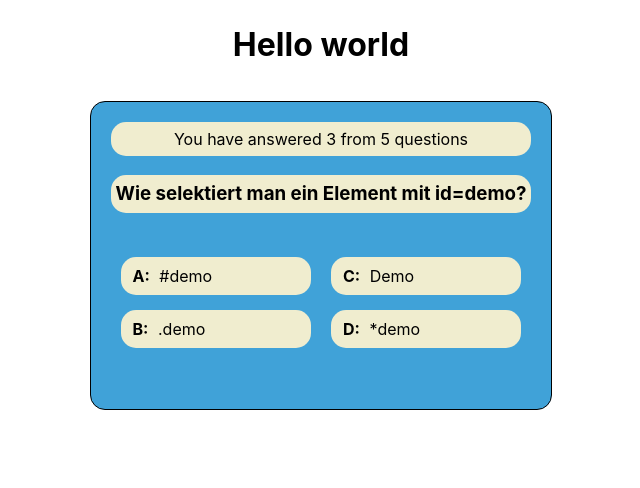
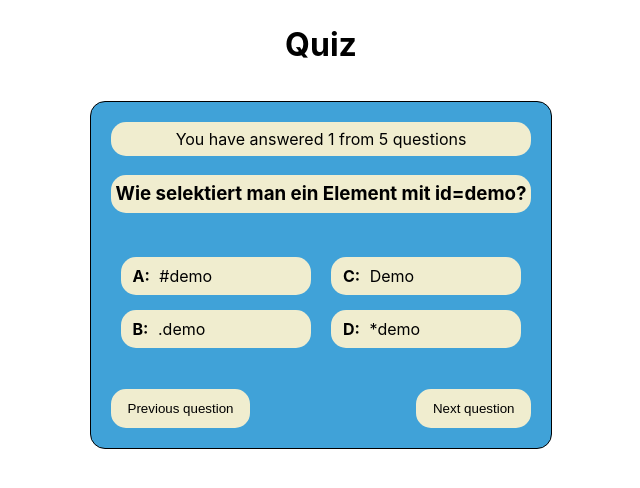
Before and after one commit to Tena99/quiz, a React (Vite) app: page / in a window 1280 px wide. Shown: the top 488 px of the page, without its empty margins (319-959 px from the left). Built offline with nearby package versions, Linux system fonts and the light colour scheme.

Commit message:
Add question switch logic

```diff
--- a/src/App.jsx
+++ b/src/App.jsx
@@ -15,7 +15,7 @@ function App() {
   return (
     <>
       <div className="app">
-        <h1>Hello world</h1>
+        <h1>Quiz</h1>
         {/* <WelcomePage /> */}
         <Questions />
         {/* <Ads />
--- a/src/components/Questions.jsx
+++ b/src/components/Questions.jsx
@@ -1,65 +1,51 @@
-import questions from "../data/page0.json";
 import styles from "./Questions.module.css";
+import { useState } from "react";
+import questions from "../data/questions.json";
 
 export default function Questions() {
-  // let question;
-  // switch (page) {
-  //   case "1":
-  //     question = questions.q1;
-  //     break;
-  //   case "2":
-  //     question = questions.q2;
-  //     break;
-  //   case "3":
-  //     question = questions.q3;
-  //     break;
-  //   case "4":
-  //     question = questions.werbung;
-  //     break;
-  //   case "5":
-  //     question = questions.q4;
-  //     break;
-  //   case "6":
-  //     question = questions.q5;
-  //     break;
-  //   default:
-  //     question = page;
-  // }
+  const [questionIndex, setQuestionIndex] = useState(0);
+  const currentQuestion = questions[questionIndex];
 
-  // const pages = [
-  //   { id: "1", page: questions.q1 },
-  //   { id: "2", page: questions.q2 },
-  //   { id: "3", page: questions.q3 },
-  //   { id: "4", page: questions.q4 },
-  //   { id: "5", page: questions.q5 },
-  // ];
+  function nextQuestion() {
+    if (questions.length - 1 > questionIndex)
+      setQuestionIndex(questionIndex + 1);
+  }
+
+  function prevQuestion() {
+    if (questionIndex > 0) setQuestionIndex(questionIndex - 1);
+  }
 
   return (
     <article className={styles["questions_container"]}>
       <div className={styles["progressBar"]}>
-        <h4>You have answered 3 from 5 questions</h4>
+        <h4>You have answered {questionIndex + 1} from 5 questions</h4>
       </div>
 
-      <h3> {questions.q1.question}</h3>
+      <h3> {currentQuestion.question}</h3>
 
       <div className={styles["answers_container"]}>
         <ul>
           <li>
-            <strong>A:</strong> {questions.q1.a1}
+            <strong>A:</strong> {currentQuestion.a1}
           </li>
           <li>
-            <strong>B:</strong> {questions.q1.a2}
+            <strong>B:</strong> {currentQuestion.a2}
           </li>
         </ul>
 
         <ul>
           <li>
-            <strong>C:</strong> {questions.q1.a3}
+            <strong>C:</strong> {currentQuestion.a3}
           </li>
           <li>
-            <strong>D:</strong> {questions.q1.a4}
+            <strong>D:</strong> {currentQuestion.a4}
           </li>
         </ul>
+      </div>
+
+      <div className={styles["questions_buttons"]}>
+        <button onClick={prevQuestion}>Previous question</button>
+        <button onClick={nextQuestion}>Next question</button>
       </div>
     </article>
   );
--- a/src/components/Questions.module.css
+++ b/src/components/Questions.module.css
@@ -51,4 +51,25 @@
       }
     }
   }
+
+  .questions_buttons {
+    display: flex;
+    justify-content: space-between;
+
+    button {
+      padding: 10px 15px;
+      background-color: #f0edcf;
+      border-radius: 15px;
+      border: 2px solid #f0edcf;
+
+      &:hover {
+        border: 2px solid black;
+      }
+
+      &:active {
+        background-color: #b7b394;
+        border: 2px solid black;
+      }
+    }
+  }
 }
--- a/src/data/page0.json
+++ b/src/data/questions.json
@@ -1,44 +1,42 @@
-{
-  "q1": {
+[
+  {
+    "id": 1,
     "question": "Wie selektiert man ein Element mit id=demo?",
     "a1": "#demo",
     "a2": ".demo",
     "a3": "Demo",
     "a4": "*demo"
   },
-  "q2": {
+  {
+    "id": 2,
     "question": "Wofür steht CSS?",
     "a1": "Computer Style Sheets",
     "a2": "Cascading Style Sheets",
     "a3": "Colored Style Sheets",
-    "a4": "Creative Style Sheets"
+    "a4": "Colored Style Sheets"
   },
-  "q3": {
+  {
+    "id": 3,
     "question": "Welche CSS Syntax ist korrekt?",
     "a1": "{body: color=black;}",
     "a2": "{body; color: black;}",
     "a3": "body {color: black;}",
     "a4": "body: color=black"
   },
-  "q4": {
+  {
+    "id": 4,
     "question": "Was ist der Defaultwert für position?",
     "a1": "relative",
     "a2": "fixed",
     "a3": "absolute",
     "a4": "static"
   },
-  "q5": {
+  {
+    "id": 5,
     "question": "Wie heißt Ralf mit zweitem Vornamen?",
     "a1": "Thomas",
     "a2": "Ulrich",
     "a3": "Sabine",
     "a4": "Jürgen"
-  },
-  "werbung": {
-    "question": "Wanna get some JS skills? Get you at the TaktSoft Campus!",
-    "a1": "",
-    "a2": "",
-    "a3": "",
-    "a4": ""
   }
-}
+]
```
Also changed, not shown: src/data/page1.json (deleted).
